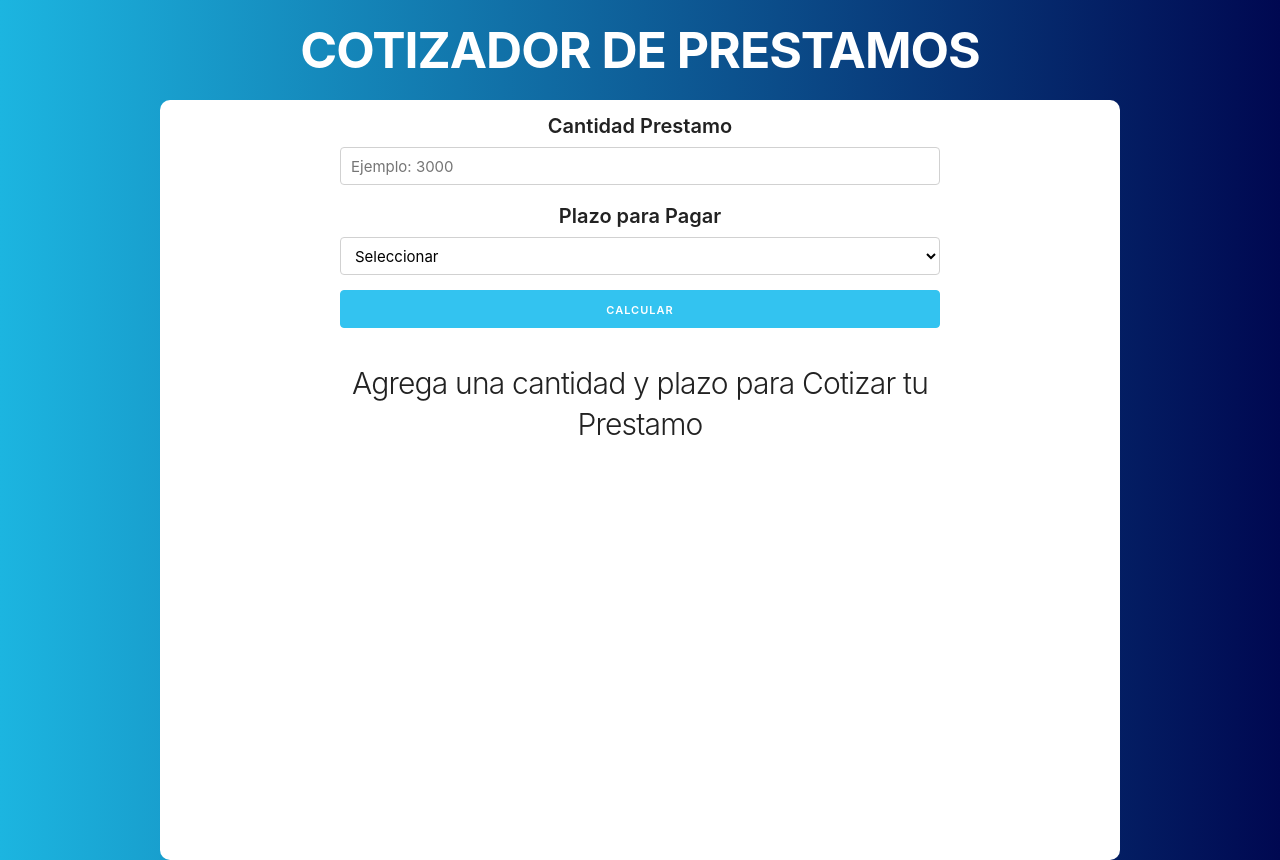
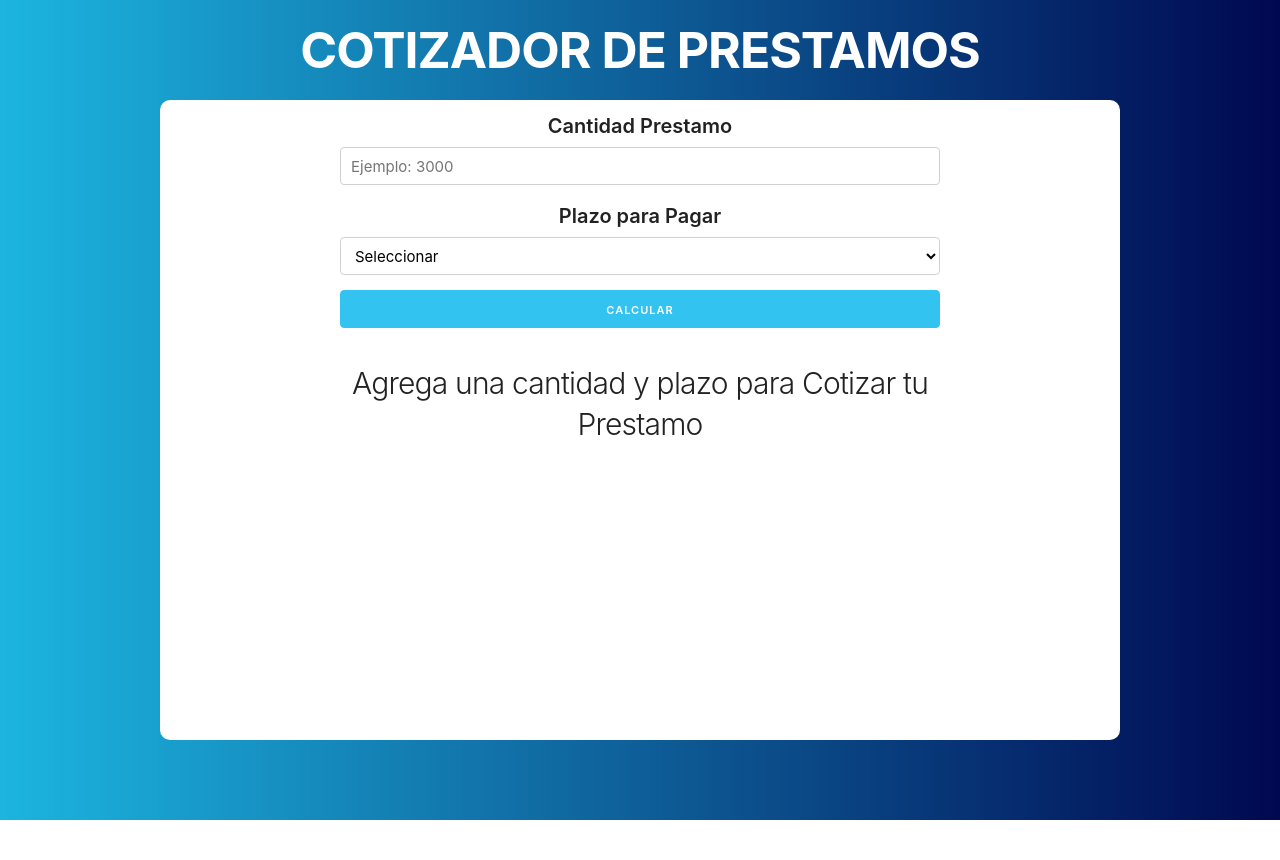
Before and after one commit to jonma0107/cotizador-prestamos, a React (Create React App) app: page / in a window 1280 px wide. After the commit the page ends 820 px from the top, so only its background shows below. Built offline with nearby package versions, Linux system fonts and the light colour scheme.

Commit message:
Resultado & Spinner

```diff
--- a/src/componentes/Spinner.css
+++ b/src/componentes/Spinner.css
@@ -1,7 +1,7 @@
 .sk-cube-grid {
   width: 70px;
   height: 70px;
-  margin: 100px auto;
+  margin: 50px auto;
 }
 
 .sk-cube-grid .sk-cube {
--- a/src/index.css
+++ b/src/index.css
@@ -22,7 +22,7 @@ h1 {
   padding: 1rem;
   border-radius: 1rem;
   margin-top: 2rem;
-  height: 95vh;
+  height: 80vh;
 }
 
 form, .mensajes {
@@ -62,3 +62,11 @@ input[type="submit"]:disabled{
 .resultado p {
   margin: 0;
 }
+
+
+@media screen and (max-width: 250px) {
+  .container{
+    height: 95vh;
+  }
+
+}
```
